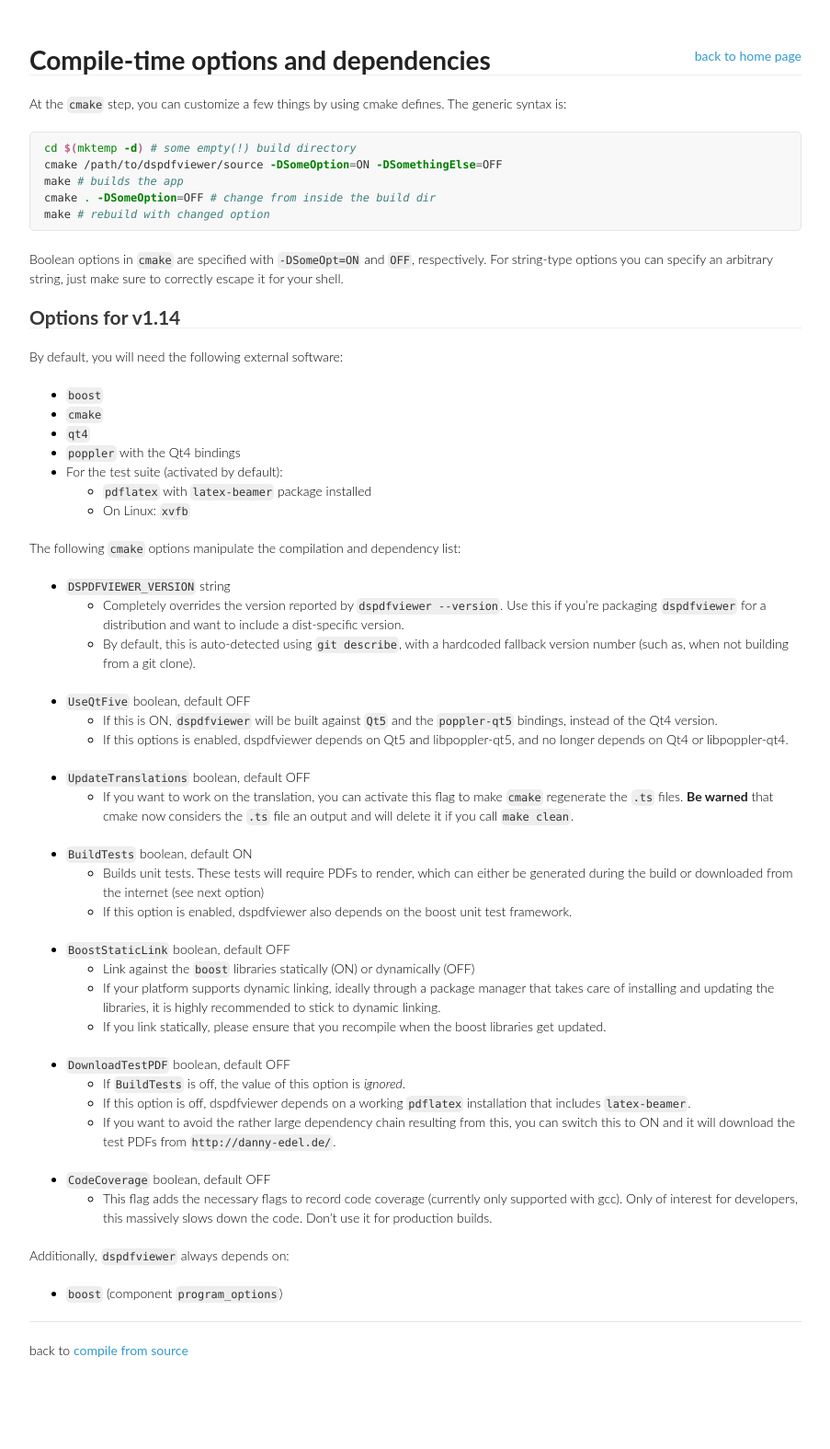
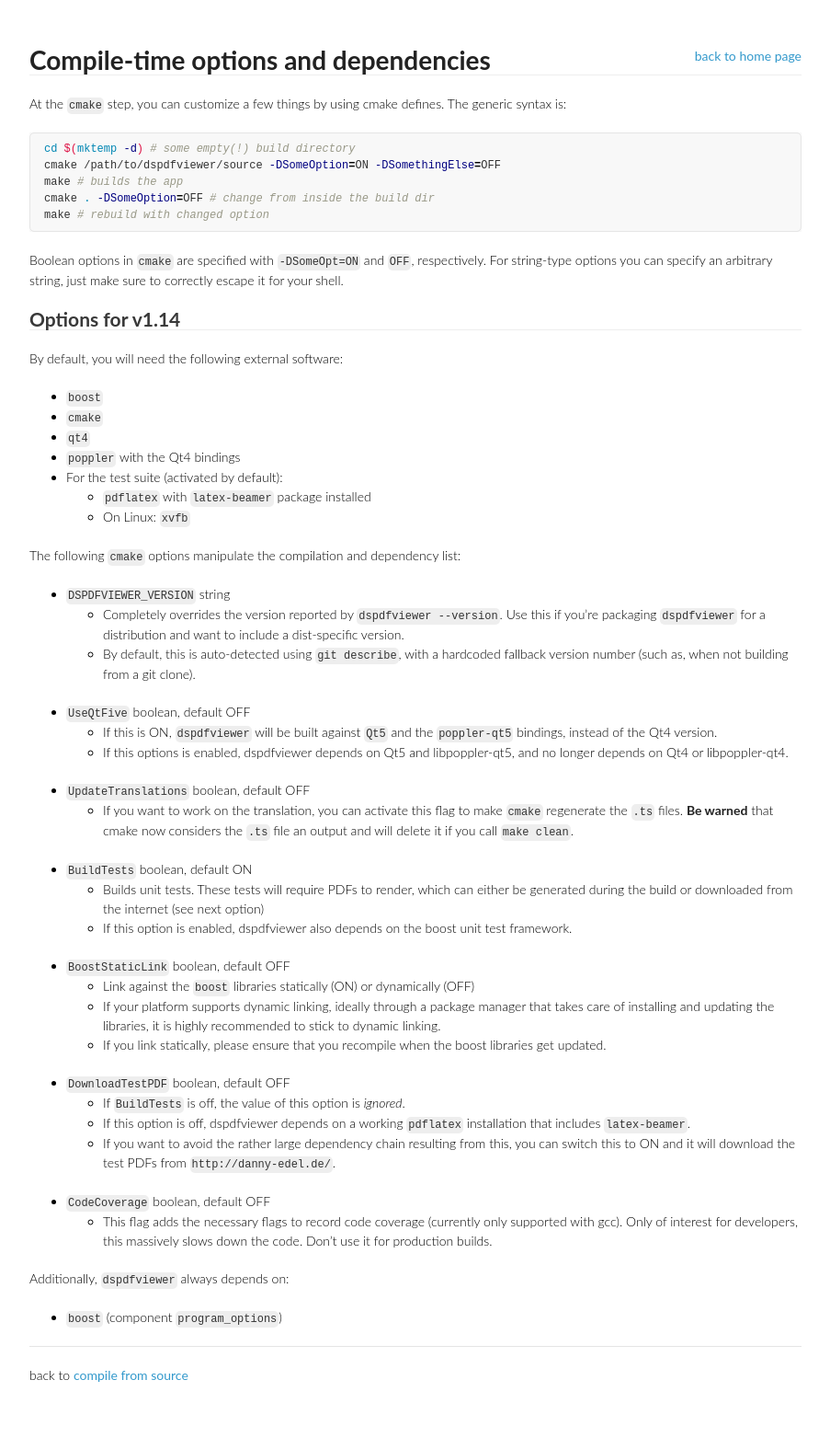
Before and after one commit to dannyedel/dspdfviewer, a Jekyll site: the page built from installation/source/options.md, in a window 1280 px wide. Shown: the whole page at 92% size, without its empty margins (188-1091 px from the left). Built offline with Jekyll 4.4.1, drawn with Linux system fonts in a browser that asks for light colours; before the commit the page ends 1548 px from its top, so only the background shows below that.

Commit message:
move css into one file with sass

```diff
--- a/_includes/html_header.html
+++ b/_includes/html_header.html
@@ -12,7 +12,5 @@
 		</title>
 		<base href="{{ site.baseurl | append:'/' | replace:'//','/' }}" />
 		<link rel="stylesheet" type="text/css" href="{{site.baseurl}}/css/styles.css" />
-		<link rel="stylesheet" type="text/css" href="{{site.baseurl}}/css/page-generator.css" />
-		<link rel="stylesheet" type="text/css" href="{{site.baseurl}}/css/pygments.css" />
 	</head>
 	<body>
--- /dev/null
+++ b/_sass/_rouge.scss
@@ -0,0 +1,209 @@
+.highlight table td { padding: 5px; }
+.highlight table pre { margin: 0; }
+.highlight .cm {
+  color: #999988;
+  font-style: italic;
+}
+.highlight .cp {
+  color: #999999;
+  font-weight: bold;
+}
+.highlight .c1 {
+  color: #999988;
+  font-style: italic;
+}
+.highlight .cs {
+  color: #999999;
+  font-weight: bold;
+  font-style: italic;
+}
+.highlight .c, .highlight .cd {
+  color: #999988;
+  font-style: italic;
+}
+.highlight .err {
+  color: #a61717;
+  background-color: #e3d2d2;
+}
+.highlight .gd {
+  color: #000000;
+  background-color: #ffdddd;
+}
+.highlight .ge {
+  color: #000000;
+  font-style: italic;
+}
+.highlight .gr {
+  color: #aa0000;
+}
+.highlight .gh {
+  color: #999999;
+}
+.highlight .gi {
+  color: #000000;
+  background-color: #ddffdd;
+}
+.highlight .go {
+  color: #888888;
+}
+.highlight .gp {
+  color: #555555;
+}
+.highlight .gs {
+  font-weight: bold;
+}
+.highlight .gu {
+  color: #aaaaaa;
+}
+.highlight .gt {
+  color: #aa0000;
+}
+.highlight .kc {
+  color: #000000;
+  font-weight: bold;
+}
+.highlight .kd {
+  color: #000000;
+  font-weight: bold;
+}
+.highlight .kn {
+  color: #000000;
+  font-weight: bold;
+}
+.highlight .kp {
+  color: #000000;
+  font-weight: bold;
+}
+.highlight .kr {
+  color: #000000;
+  font-weight: bold;
+}
+.highlight .kt {
+  color: #445588;
+  font-weight: bold;
+}
+.highlight .k, .highlight .kv {
+  color: #000000;
+  font-weight: bold;
+}
+.highlight .mf {
+  color: #009999;
+}
+.highlight .mh {
+  color: #009999;
+}
+.highlight .il {
+  color: #009999;
+}
+.highlight .mi {
+  color: #009999;
+}
+.highlight .mo {
+  color: #009999;
+}
+.highlight .m, .highlight .mb, .highlight .mx {
+  color: #009999;
+}
+.highlight .sb {
+  color: #d14;
+}
+.highlight .sc {
+  color: #d14;
+}
+.highlight .sd {
+  color: #d14;
+}
+.highlight .s2 {
+  color: #d14;
+}
+.highlight .se {
+  color: #d14;
+}
+.highlight .sh {
+  color: #d14;
+}
+.highlight .si {
+  color: #d14;
+}
+.highlight .sx {
+  color: #d14;
+}
+.highlight .sr {
+  color: #009926;
+}
+.highlight .s1 {
+  color: #d14;
+}
+.highlight .ss {
+  color: #990073;
+}
+.highlight .s {
+  color: #d14;
+}
+.highlight .na {
+  color: #008080;
+}
+.highlight .bp {
+  color: #999999;
+}
+.highlight .nb {
+  color: #0086B3;
+}
+.highlight .nc {
+  color: #445588;
+  font-weight: bold;
+}
+.highlight .no {
+  color: #008080;
+}
+.highlight .nd {
+  color: #3c5d5d;
+  font-weight: bold;
+}
+.highlight .ni {
+  color: #800080;
+}
+.highlight .ne {
+  color: #990000;
+  font-weight: bold;
+}
+.highlight .nf {
+  color: #990000;
+  font-weight: bold;
+}
+.highlight .nl {
+  color: #990000;
+  font-weight: bold;
+}
+.highlight .nn {
+  color: #555555;
+}
+.highlight .nt {
+  color: #000080;
+}
+.highlight .vc {
+  color: #008080;
+}
+.highlight .vg {
+  color: #008080;
+}
+.highlight .vi {
+  color: #008080;
+}
+.highlight .nv {
+  color: #008080;
+}
+.highlight .ow {
+  color: #000000;
+  font-weight: bold;
+}
+.highlight .o {
+  color: #000000;
+  font-weight: bold;
+}
+.highlight .w {
+  color: #bbbbbb;
+}
+.highlight {
+  background-color: #f8f8f8;
+}
--- a/css/styles.css
+++ b/css/styles.scss
@@ -1,3 +1,6 @@
+---
+---
+
 code {
 	white-space: pre;
 }
@@ -60,3 +63,19 @@
 	/* Comments */
 	color: #888;
 }
+
+/* Include the page-generator css */
+@import 'page-generator';
+
+/* Include syntax highlighting,
+ * create with
+ * bundle exec rougify style github > /path/to/scss
+ */
+@import 'rouge';
+
+/* Overwrite any font definitions,
+ * use the systems default monospace font
+ */
+code,pre {
+	font-family: monospace;
+}
```
Also changed, not shown: _sass/_page-generator.scss (renamed from css/page-generator.css).
